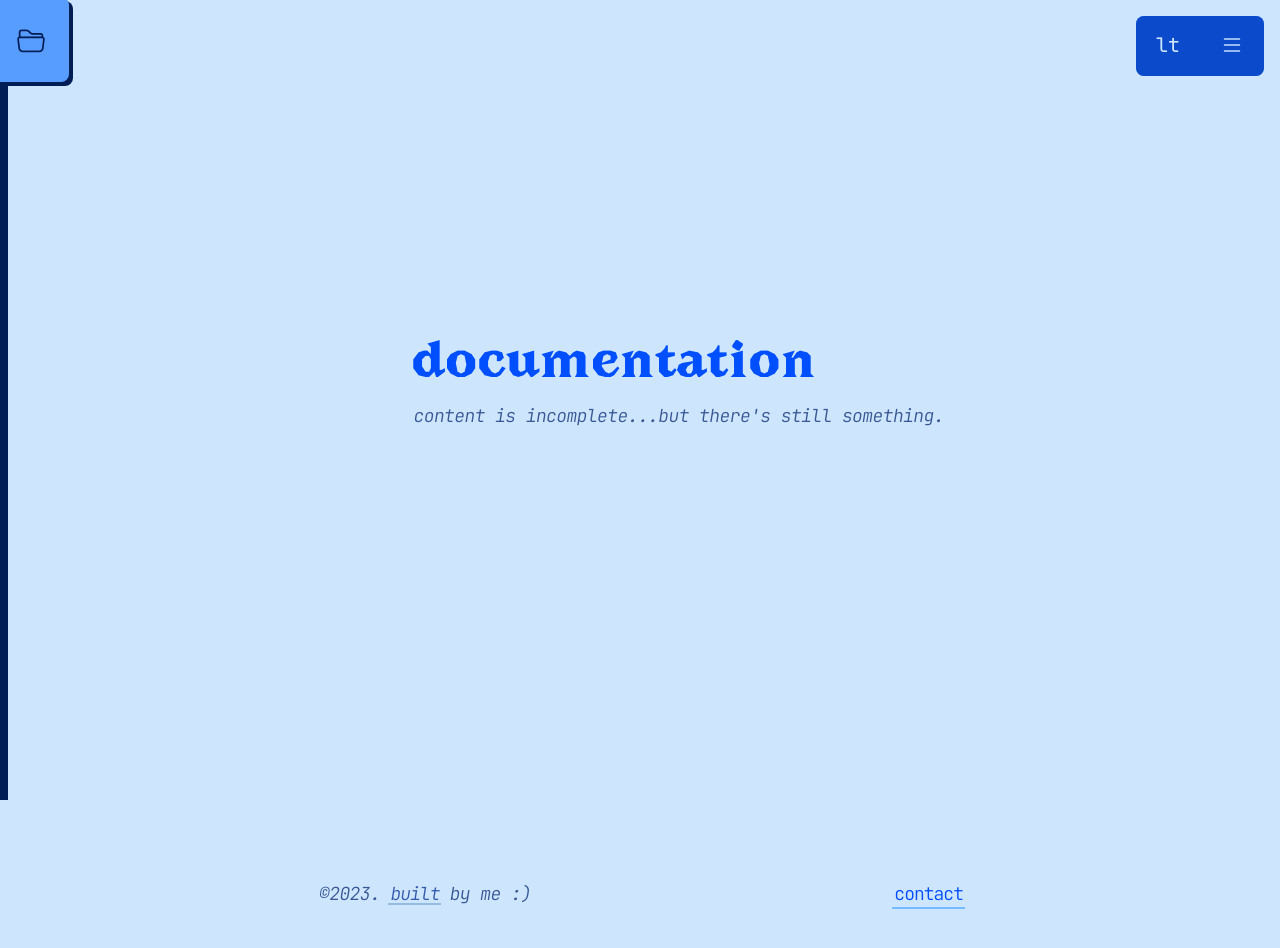
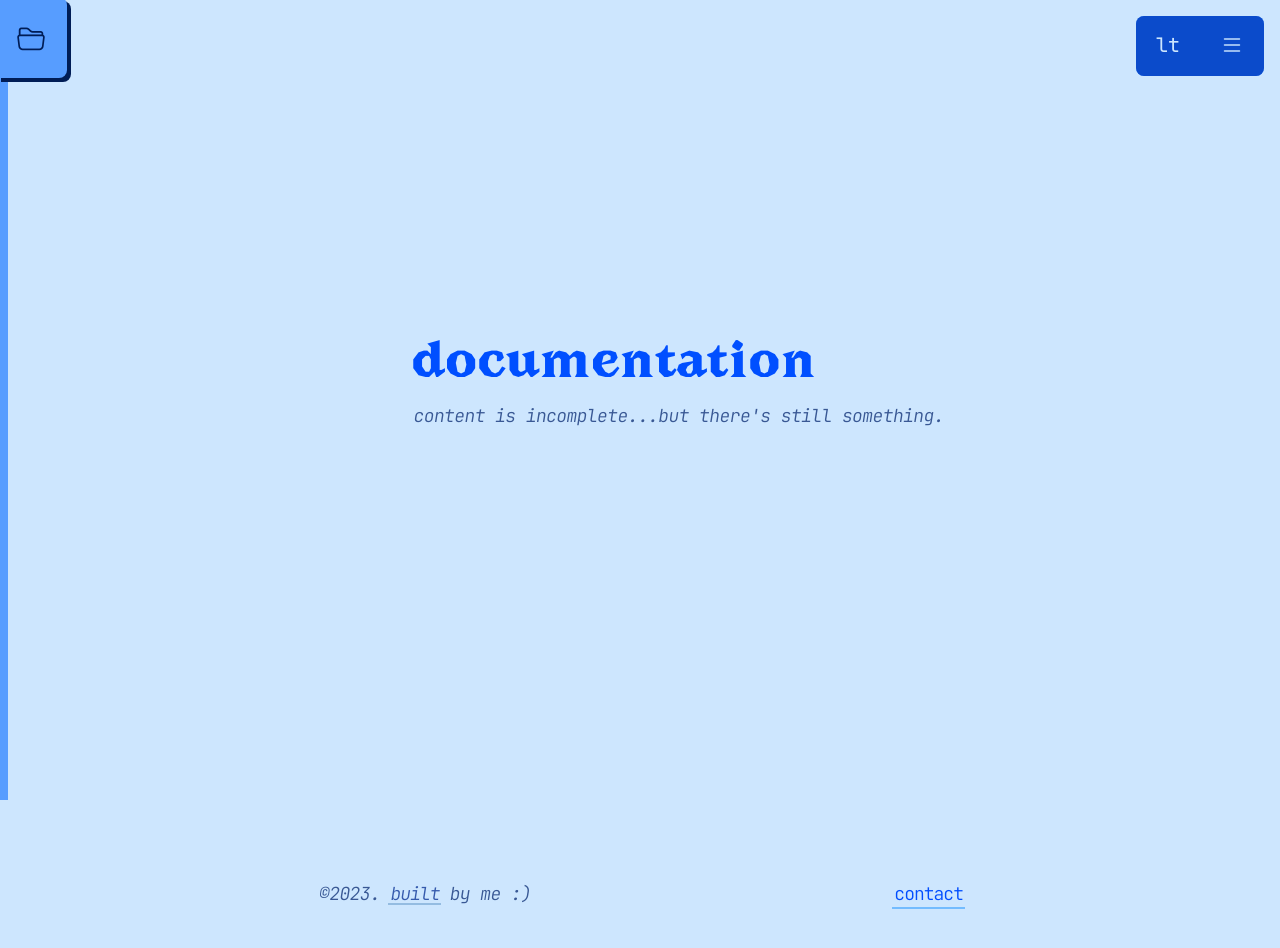
Before and after one commit to cvvvm/asteroid, a React (Create React App) app: page /docs in a window 1280 px wide. Shown: the top 948 px of the page. Built offline with nearby package versions, Linux system fonts and the light colour scheme.

Commit message:
sidebar shadow fix

```diff
--- a/src/1-css/component-styles/_sidebar.scss
+++ b/src/1-css/component-styles/_sidebar.scss
@@ -18,7 +18,7 @@ $sidebar-width-sm: 22rem; //clamp(16rem, calc(12 * 2vw), 20rem);
     padding: 1rem;
 
     background-color: rgb-var($color: text, $opacity: 100);
-    box-shadow: 8px 0px rgb-var(blk);
+    box-shadow: 8px 0px rgb-var(accent);
     translate: calc(-100vw - 8px) 0;
 
     @include breakpoint(sm) {
@@ -53,7 +53,7 @@ $sidebar-width-sm: 22rem; //clamp(16rem, calc(12 * 2vw), 20rem);
     @include breakpoint(sm) {
       right: initial;
       padding: 0;
-      width: calc($sidebar-width-sm + 4.5rem);
+      width: calc($sidebar-width-sm + 4.375rem);
       align-content: start;
     }
   }
@@ -65,23 +65,26 @@ $sidebar-width-sm: 22rem; //clamp(16rem, calc(12 * 2vw), 20rem);
     place-self: start end;
 
     font-size: 1.75rem;
-    padding: 1.5rem 1.25rem;
+    padding: 1.375rem 1.125rem;
     border: none;
-    box-shadow: $button-shadow rgb-var(blk);
+    box-shadow: $button-shadow rgb-var(accent);
 
     &.active {
       background-color: rgb-var(red-accent);
       color: #990d00;
-      box-shadow: $button-shadow #990d00;
+      //box-shadow: $button-shadow #990d00;
 
       &:hover {
         background-color: #f14131;
+        box-shadow: $button-shadow rgb-var(accent);
+        translate: none;
       }
     }
 
     @include breakpoint(sm) {
       place-self: start end;
-      padding: 1.5rem;
+      border-radius: 0rem $border-rad $border-rad 0rem;
+      padding: 1.375rem 1.375rem 1.375rem 1.25rem;
       translate: 0;
     }
   }
```
Also changed, not shown: src/1-css/main.min.css, 1 other file (tests, documents, lock files or other folders).
